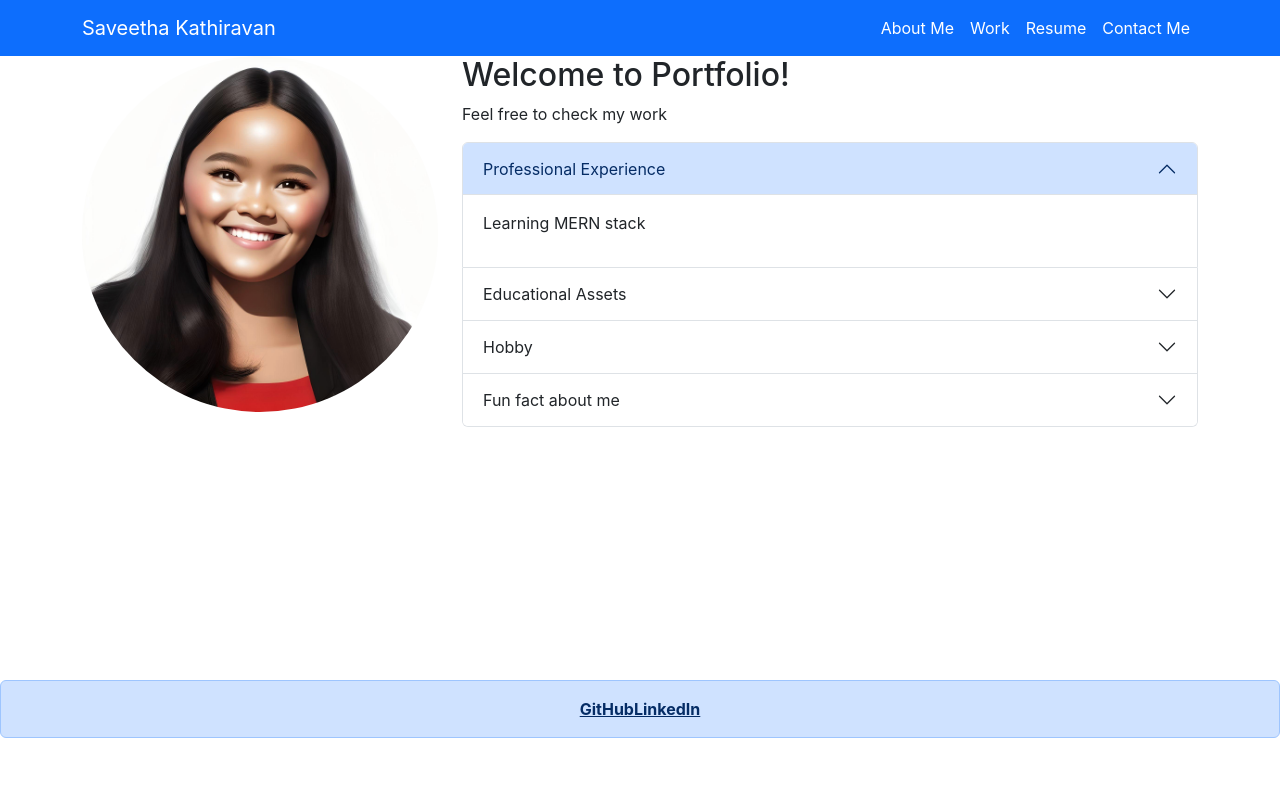
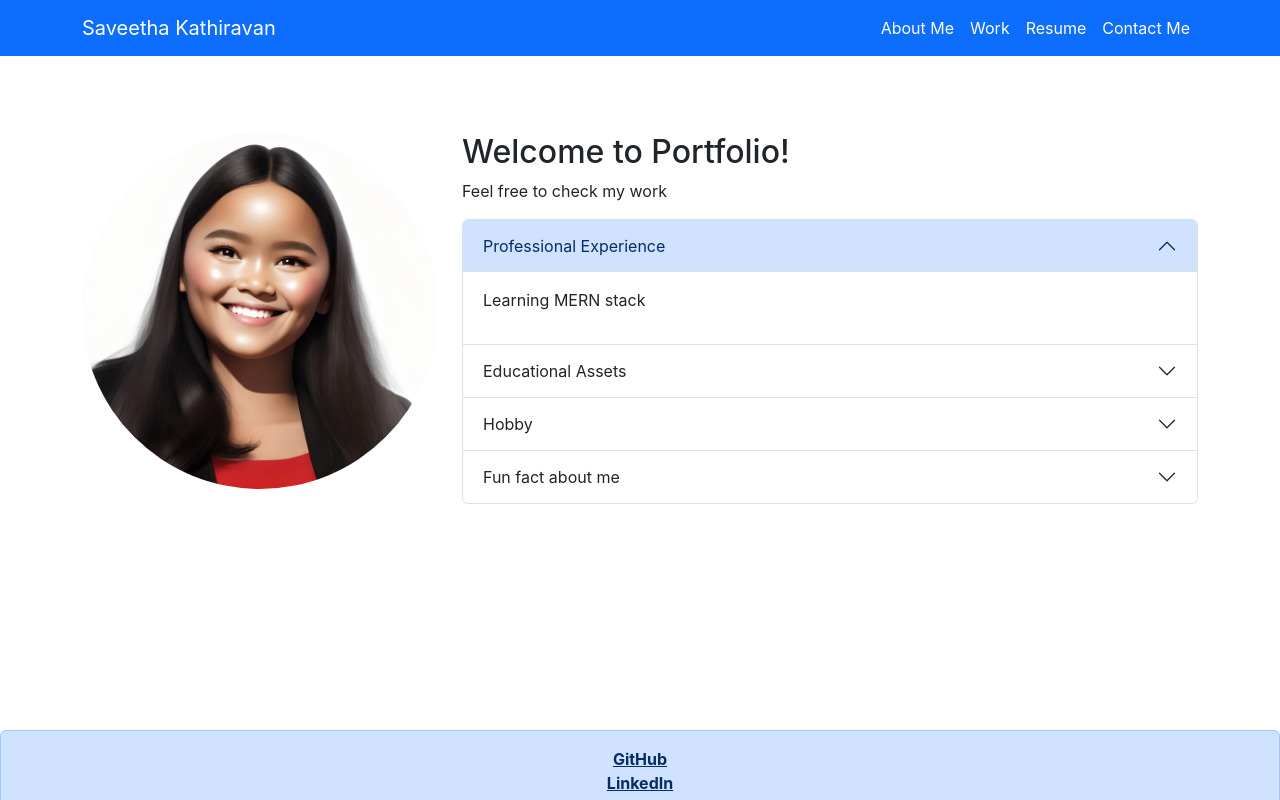
Before and after one commit to saveetha17/portfolio_using_react, a React (Create React App) app: page / in a window 1280 px wide. Built offline with nearby package versions, Linux system fonts and the light colour scheme.

Commit message:
worked on styling

```diff
--- a/src/App.css
+++ b/src/App.css
@@ -1,7 +1,17 @@
+
+.App{
+  height:100vh;
+  width:100vw;
+}
 .footer{
   position:fixed;
-  bottom:0;
+  bottom:-50px;
   width:100%;
   height:15%;
   text-align: center;
 }
+
+.page-content{
+  margin-top: 3%;
+  padding-top: 3%;
+}
--- a/src/App.js
+++ b/src/App.js
@@ -1,10 +1,12 @@
-import PortfolioContainer from './components/PortfolioContainer';
-import './App.css';
+import PortfolioContainer from "./components/PortfolioContainer";
+import "./App.css";
+import Footer from "./components/Footer";
 
 function App() {
   return (
     <div className="App">
       <PortfolioContainer />
+      <Footer></Footer>
     </div>
   );
 }
--- a/src/components/AboutMe.js
+++ b/src/components/AboutMe.js
@@ -6,7 +6,7 @@ import Image from "react-bootstrap/esm/Image";
 
 function AboutMe() {
   return (
-    <Container id="aboutme">
+    <Container id="aboutme" className="page-content">
       <Row>
         <Col xs={6} md={4}>
           <Image
--- a/src/components/ContactMe.js
+++ b/src/components/ContactMe.js
@@ -1,7 +1,9 @@
 import Container from "react-bootstrap/Container";
 function ContactMe() {
   return (
-    <Container>
+    <Container id="contactme">
+      <h2 className="text-center">Contact Me</h2>
+      <section className="container text-center">
         <iframe
           src="https://docs.google.com/forms/d/e/1FAIpQLScgHfos-W0dzH4X5VnmggW7agOobq4xyE9vsI-QkKv-Rw2B7g/viewform?embedded=true"
           width="640"
@@ -9,9 +11,11 @@ function ContactMe() {
           frameBorder="0"
           marginHeight="0"
           marginWidth="0"
+          title="contactme"
         >
           Loading…
         </iframe>
+      </section>
     </Container>
   );
 }
--- a/src/components/Footer.js
+++ b/src/components/Footer.js
@@ -6,7 +6,10 @@ function Header() {
     <footer className="footer">
       <Alert bg="info">
         <Alert.Link href="https://github.com/saveetha17">GitHub</Alert.Link>
-        <Alert.Link href="">LinkedIn</Alert.Link>
+        <br />
+        <Alert.Link href="https://linkedin.com/in/saveethakathiravan/">
+          LinkedIn
+        </Alert.Link>
       </Alert>
     </footer>
   );
--- a/src/components/PortfolioContainer.js
+++ b/src/components/PortfolioContainer.js
@@ -4,7 +4,7 @@ import AboutMe from "./AboutMe";
 import Work from "./Work";
 import Resume from "./Resume";
 import ContactMe from "./ContactMe";
-import Footer from "./Footer";
+
 
 export default function PortfolioContainer() {
   const [currentPage, setCurrentPage] = useState("aboutme");
@@ -20,6 +20,8 @@ export default function PortfolioContainer() {
         return <Resume />;
       case "contactMe":
         return <ContactMe />;
+      default:
+        <AboutMe/>
     }
   };
 
@@ -34,7 +36,7 @@ export default function PortfolioContainer() {
       />
       {/* Here we are calling the renderPage method which will return a component  */}
       {renderPage()}
-      <Footer></Footer>
+
     </div>
   );
 }
--- a/src/components/Resume.js
+++ b/src/components/Resume.js
@@ -2,7 +2,9 @@ import Container from "react-bootstrap/esm/Container";
 import Button from "react-bootstrap/Button";
 function Resume() {
   return (
-    <Container>
+    <Container id="resume">
+      <h2 className="text-center">Resume</h2>
+      <section className="container text-center">
         <iframe
           src="https://docs.google.com/document/d/e/2PACX-1vSIQLaQWsHX_pzbdc2fmmK88wWn5doywyuN_-g6rDn9fcw763EmtrQeLIzeiCQ07FFZdWoDv3ye3hWx/pub?embedded=true"
           width="640"
@@ -10,6 +12,7 @@ function Resume() {
           frameBorder="0"
           marginHeight="0"
           marginWidth="0"
+          title="resume"
         ></iframe>
         <div className="d-grid gap-2">
           <a href={process.env.PUBLIC_URL + "/Resume.pdf"} download>
@@ -18,6 +21,7 @@ function Resume() {
             </Button>
           </a>
         </div>
+      </section>
     </Container>
   );
 }
--- a/src/components/Work.js
+++ b/src/components/Work.js
@@ -1,14 +1,15 @@
 import projects from "./projects.json";
 import React, { useState } from "react";
 import Card from "react-bootstrap/Card";
-import ListGroup from "react-bootstrap/ListGroup";
+//import ListGroup from "react-bootstrap/ListGroup";
 import Container from "react-bootstrap/Container";
 
 function Work() {
   const [projectList] = useState(projects);
 
   return (
-    <Container>
+    <Container id="work" className="page-content">
+      <h2 className="text-center">My Projects</h2>
       <section className="d-flex flex-wrap justify-content-evenly">
         {projectList.map((project, key) => {
           return (
```
Lines whose indentation alone changed are shown as unchanged.
